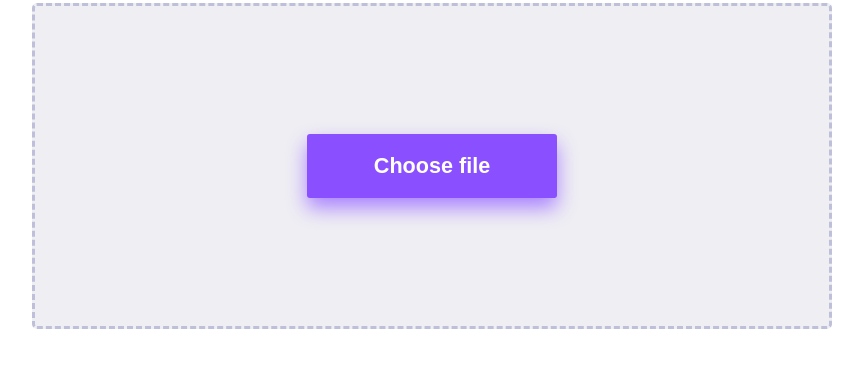
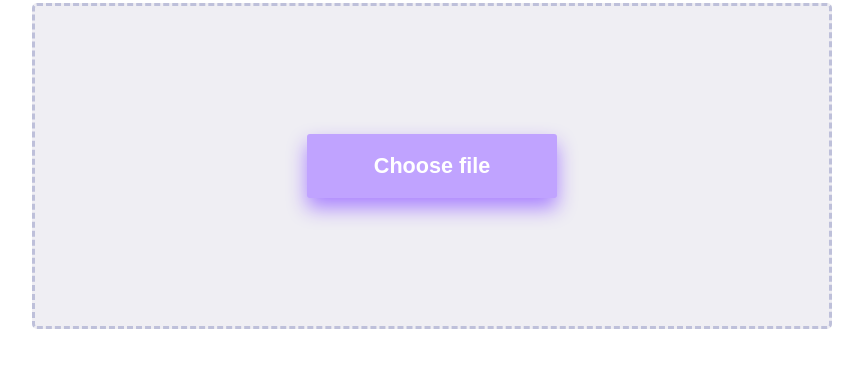
Before and after one commit to Solyphonous/DiscToCharAiWeb, a plain HTML site: page index.html in a window 1280 px wide. In both pictures the pointer is over the label "Choose file". Shown: the part 87-454 px from the top of the page, without its empty margins (208-1071 px from the left). Drawn offline with Linux system fonts and the light colour scheme.

Commit message:
Add button hover

```diff
--- a/style.css
+++ b/style.css
@@ -39,6 +39,11 @@ label {
     box-shadow: 0 10px 20px #aa83ff;
     border-radius: 3px;
     color: white;
+    transition: background-color 0.3s;
+}
+
+.upload-button:hover {
+    background-color: #c0a3ff;
 }
 
 input[type="file"] {
```
